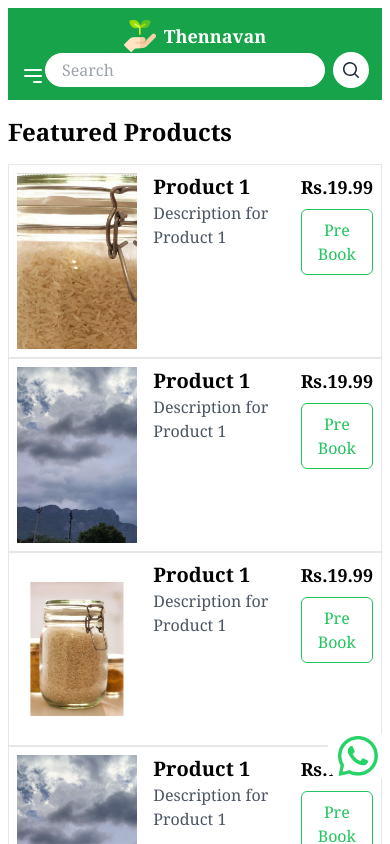
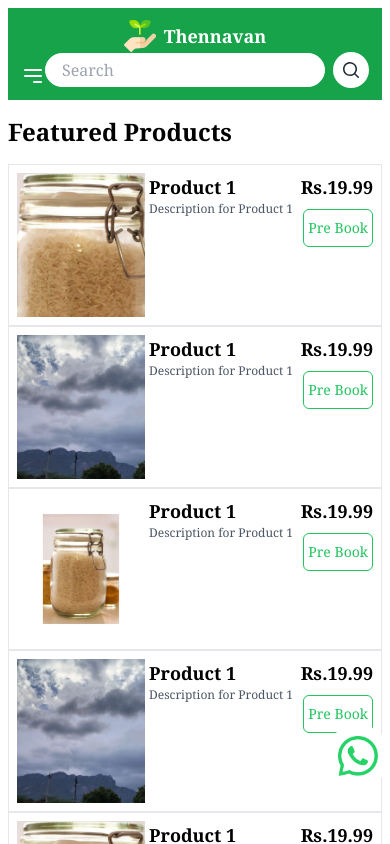
Before and after one commit to GayathriCodes2/THENNAVAN-UI, a Next.js app: page /fromfarmersproducts in a window 390 px wide. Shown: the top 844 px of the page. Built offline with nearby package versions, Linux system fonts and the light colour scheme.

Commit message:
updated product card

```diff
--- a/components/productcard.jsx
+++ b/components/productcard.jsx
@@ -7,20 +7,20 @@ const ProductCard = ({ imageUrl, heading, description, price, buyNowLink }) => {
     <div className="flex border p-2">
       {/* Left side: Image */}
       <div className="flex-shrink">
-        <img src={imageUrl} alt={heading} height={44} width={44} className="lg:w-64 w-44 lg:h-64 h-44 object-cover" />
+        <img src={imageUrl} alt={heading} height={44} width={44} className="lg:w-64 w-32 lg:h-64 h-36 object-cover" />
       </div>
 
       {/* Middle part: Heading and Description */}
-      <div className="flex-grow mx-4">
-        <h2 className="text-xl font-semibold">{heading}</h2>
-        <p className="text-gray-600">{description}</p>
+      <div className="flex-grow lg:mx-4 mx-1">
+        <h2 className="lg:text-xl text-lg font-semibold">{heading}</h2>
+        <p className="text-gray-600 text-xs lg:text-xl">{description}</p>
       </div>
 
       {/* Right side: Price and Buy Now button */}
       <div className="flex flex-col items-end">
         <p className="text-lg font-semibold">Rs.{price}</p>
         <Link href={buyNowLink} className='self-end lg:mt-4 mt-2'>
-          <button className="w-full px-1 lg:px-2 py-2 bg-white border-green-500 text-green-500 rounded-md focus:outline-none border hover:bg-green-500 hover:text-white transition duration-300 ease-in-out sm:text-xs">
+          <button className="w-full px-1 lg:px-2 py-2 bg-white border-green-500 text-green-500 rounded-md focus:outline-none border hover:bg-green-500 hover:text-white transition duration-300 ease-in-out text-sm sm:text-xs">
             Pre Book
           </button>
         </Link>
```
